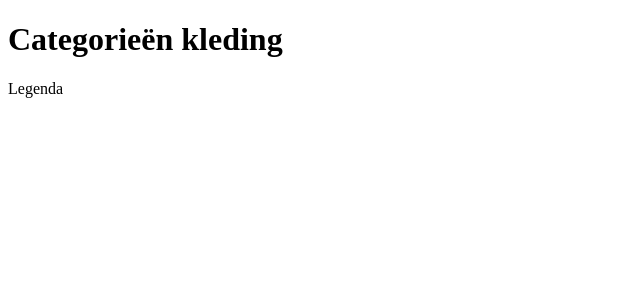
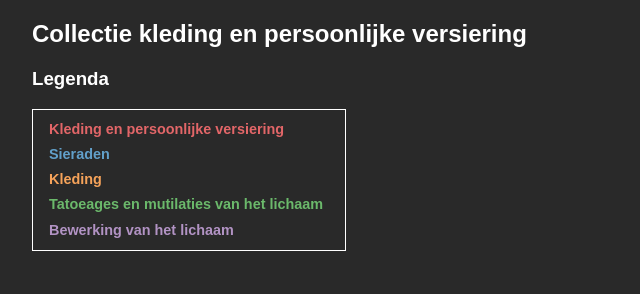
Before and after one commit to StefanGerrits2/Functional-Programming, a website with bundled scripts: page index.html in a window 1280 px wide. Shown: the whole page, without its empty margins (0-640 px from the left). Built offline with nearby package versions, Linux system fonts and the light colour scheme; no server answers.

Commit message:
change styles, update readme, fix d3 code

```diff
--- a/index.html
+++ b/index.html
@@ -9,37 +9,18 @@
     <title>Document</title>
 </head>
 <body>
-    <h1>Categorieën kleding</h1>
+    <h2>Collectie kleding en persoonlijke versiering</h2>
     <div>
-        <p>Legenda</p>
+        <h3>Legenda</h3>
+        <div class="legend__container">
+            <p class="color1">Kleding en persoonlijke versiering</p>
+            <p class="color2">Sieraden</p>
+            <p class="color3">Kleding</p>
+            <p class="color4">Tatoeages en mutilaties van het lichaam</p>
+            <p class="color5">Bewerking van het lichaam</p>
+        </div>
     </div>
-    <svg>
-        <g></g>
-        <g></g>
-        <g></g>
-        <g></g>
-        <g></g>
-        <g></g>
-        <g></g>
-        <g></g>
-        <g></g>
-        <g></g>
-        <g></g>
-        <g></g>
-        <g></g>
-        <g></g>
-        <g></g>
-        <g></g>
-        <g></g>
-        <g></g>
-        <g></g>
-        <g></g>
-        <g></g>
-        <g></g>
-        <g></g>
-        <g></g>
-        <g></g>
-    </svg>
+    <svg></svg>
     <script type="module" src="./index.js"></script>
 </body>
 </html>
--- a/index.js
+++ b/index.js
@@ -1,6 +1,6 @@
 import cleanData from './modules/cleanData.js'
 import fixCategory from './modules/fixCategory.js'
-import drawCircles from './modules/d3.js'
+import drawCircles from './modules/drawCircles.js'
 
 const query = `
     PREFIX rdf: <http://www.w3.org/1999/02/22-rdf-syntax-ns#>
--- a/modules/d3.js
+++ b/modules/drawCircles.js
@@ -1,7 +1,8 @@
 // I used this example for my following code: https://observablehq.com/@d3/bubble-chart
 export default function drawCircles(data) {
-    const width = '932';
-    const height = '932';
+    // Set standards
+    const width = '1400';
+    const height = '700';
     const format = d3.format(',d');
     // Give each different category their own color
     const color = d3.scaleOrdinal(data.map(d => d.upperCategory), d3.schemeCategory10);
@@ -13,27 +14,28 @@ export default function drawCircles(data) {
             .sum(d => d.categoryAmount));
 
     const root = pack(data);
-
+    // Select svg
     const svg = d3.selectAll('svg')
-        .attr('viewBox', [0, 0, width, height])
-        .attr('font-size', 10)
-        .attr('font-family', 'sans-serif')
-        .attr('text-anchor', 'middle');
+        .attr('viewBox', [0, 0, width, height]);
+    // Create parent element for the circles and text
     const leaf = svg.selectAll('g')
         .data(root.leaves())
+        .enter()
+        .append('g')
         .attr('transform', d => `translate(${d.x + 1},${d.y + 1})`);
+    // Create bubbles
     leaf.append('circle')
         .attr('id', d => d.id)
         .attr('r', d => d.r)
-        .attr('fill-opacity', 0.7)
     // Assign colors
         .attr('fill', d => color(d.data.upperCategory));
     leaf.append('text')
         .attr('x', 0)
         .attr('y', 0)
     // Make text invisible when the amount of the category is lower than 500
-        .attr('display', function(d){ return d.data.categoryAmount <= 500 ? 'none' : 'flex';})
+        .attr('display', d => {return d.data.categoryAmount <= 500 ? 'none' : 'flex';})
         .text(d => d.data.categoryName);
+    // Add hover effect with data
     leaf.append('title')
         .text(d => `${d.data.categoryName}\n${format(d.data.categoryAmount)}`);
 
--- a/styles.css
+++ b/styles.css
@@ -0,0 +1,53 @@
+body {
+    margin-left: 2em;
+    font-family: sans-serif;
+    background-color: #292929;
+    color: white;
+}
+
+circle {
+    fill-opacity: 0.7;
+}
+
+svg {
+    font-size: 11px;
+    font-family: sans-serif;
+    text-anchor: middle;
+    margin-top: -10em;
+}
+
+text {
+    fill: white;
+}
+
+.legend__container {
+    border: 1px solid white;
+    width: 18.5em;
+    padding-left: 1em;
+}
+
+p {
+    font-size: .9em;
+    line-height: .75em;
+    font-weight: 600;
+}
+
+.color1 {
+    color: #E26668;
+}
+
+.color2 {
+    color: #62A0CA;
+}
+
+.color3 {
+    color: #F6A35A;
+}
+
+.color4 {
+    color: #6BB96B;
+}
+
+.color5 {
+    color: #B293C4;
+}
```
Also changed, not shown: README.md.
